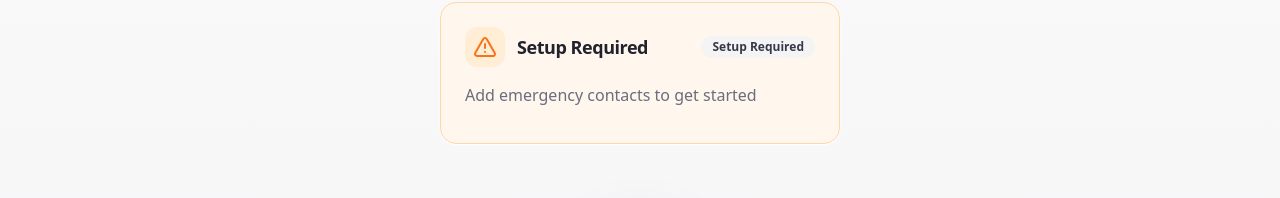
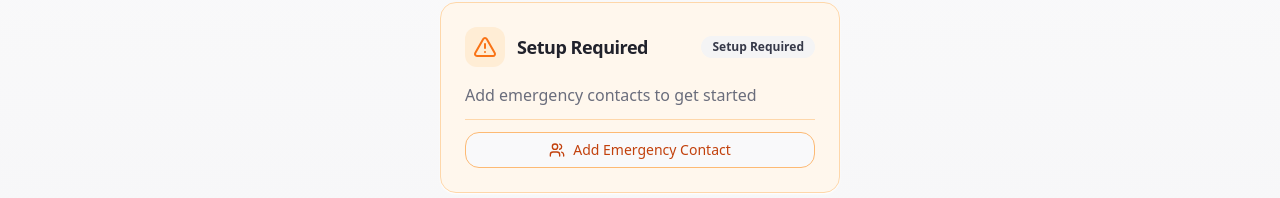
Before and after one commit to Altrix-One/student-alert-beacon, a React (Vite) app: page / in a window 1280 px wide. Shown: the part 127-325 px from the top of the page. Built offline with nearby package versions, Linux system fonts and the light colour scheme; no server answers.

Commit message:
Add Emergency Contact Button to Status Card

```diff
--- a/src/pages/Index.tsx
+++ b/src/pages/Index.tsx
@@ -252,6 +252,21 @@ const Index = () => {
                 <span>Ready to send emergency alerts</span>
               </div>
             )}
+
+            {/* Add Emergency Contact Button for Setup Required */}
+            {emergencyStatus === 'setup-required' && (
+              <div className="pt-3 border-t border-orange-200">
+                <Button
+                  onClick={() => setIsSettingsOpen(true)}
+                  variant="outline"
+                  size="sm"
+                  className="w-full gap-2 border-orange-300 text-orange-700 hover:bg-orange-50 hover:border-orange-400"
+                >
+                  <Users className="h-4 w-4" />
+                  Add Emergency Contact
+                </Button>
+              </div>
+            )}
           </CardContent>
         </Card>
 
```
